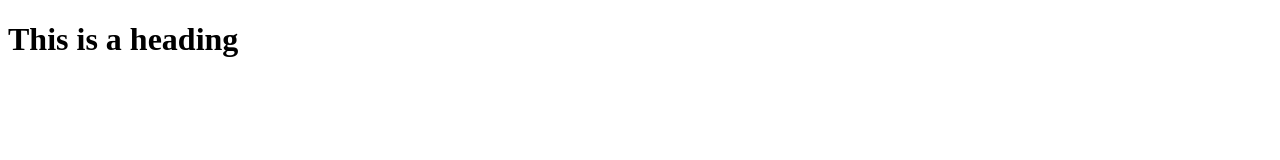
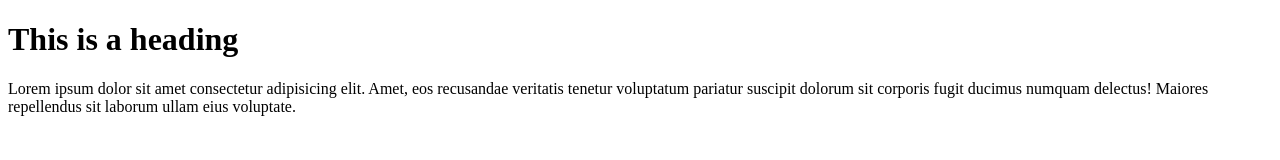
Before and after one commit to Mohibullah-Nayan/N1, a plain HTML site: page index.html in a window 1280 px wide. Drawn offline with Linux system fonts and the light colour scheme.

Commit message:
your commit message

```diff
--- a/index.html
+++ b/index.html
@@ -7,5 +7,6 @@
 </head>
 <body>
     <h1>This is a heading</h1>
+    <p>Lorem ipsum dolor sit amet consectetur adipisicing elit. Amet, eos recusandae veritatis tenetur voluptatum pariatur suscipit dolorum sit corporis fugit ducimus numquam delectus! Maiores repellendus sit laborum ullam eius voluptate.</p>
 </body>
 </html>
```
